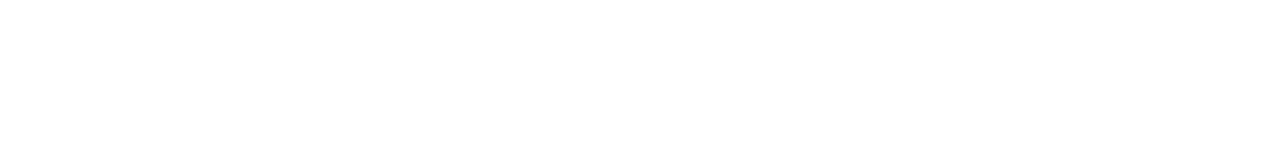
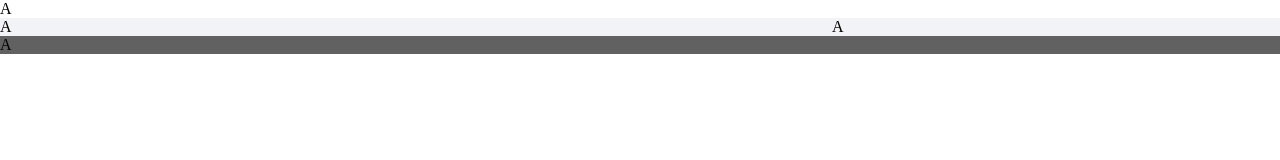
Before and after one commit to boubacar26/Tache-Validation-HTML-CSS, a plain HTML site: page index.html in a window 1280 px wide. Drawn offline with Linux system fonts and the light colour scheme.

Commit message:
Repartition des parties

```diff
--- a/index.html
+++ b/index.html
@@ -3,9 +3,15 @@
 <head>
     <meta charset="UTF-8">
     <meta name="viewport" content="width=device-width, initial-scale=1.0">
-    <title>Document</title>
+    <title>Jane Bloglife</title>
+    <link rel="stylesheet" href="style.css">
 </head>
 <body>
-
+    <header>A</header>
+    <main>
+        <section id="content">A</section>
+        <section id="sidebar">A</section>
+    </main>
+    <footer>A</footer>
 </body>
 </html>
--- a/style.css
+++ b/style.css
@@ -0,0 +1,23 @@
+body{
+    margin: 0;
+}
+
+main{
+    display: grid;
+    grid-template-columns: 65% 35%;
+    background-color: #f2f3f7;
+}
+
+#content{
+    grid-column-start: 1;
+    grid-column-end: 2;
+}
+
+#sidebar{
+    grid-column-start: 2;
+    grid-column-end: 3;
+}
+
+footer{
+    background-color: #616161;
+}
```
